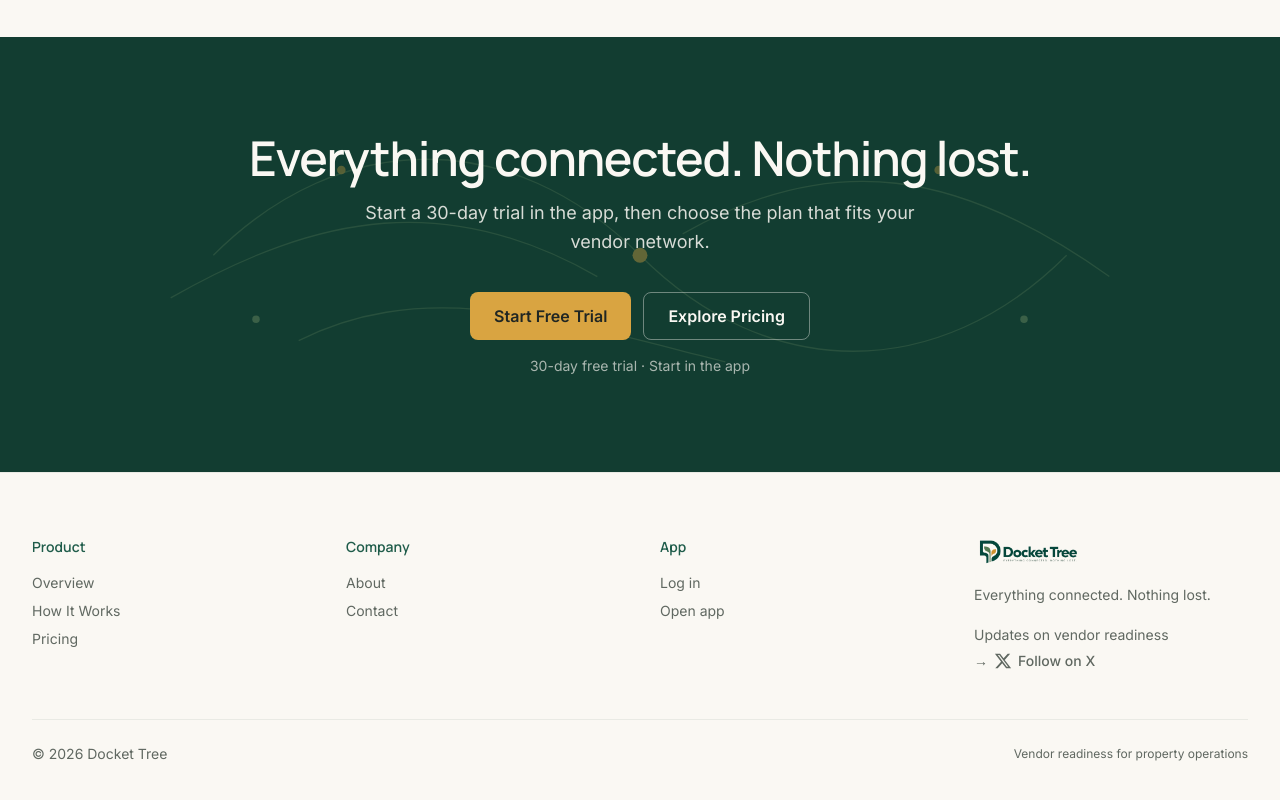
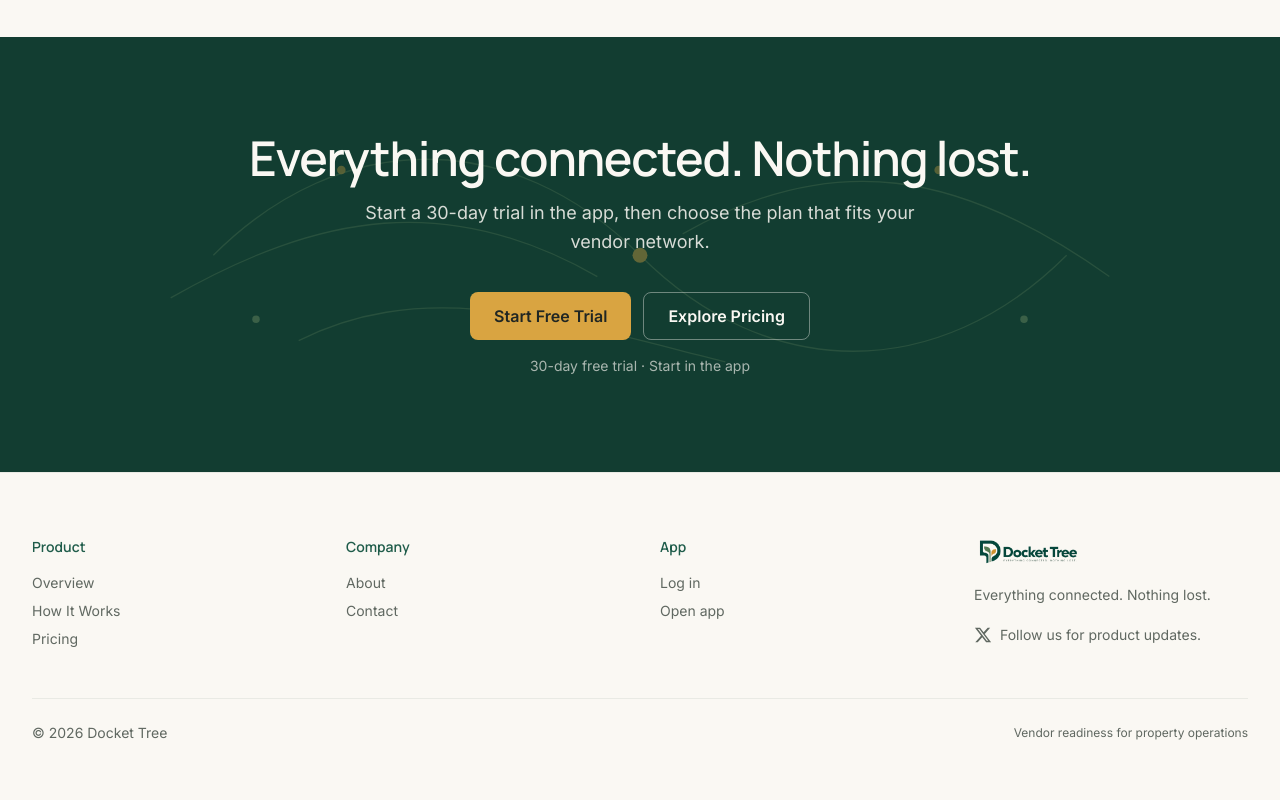
Before and after one commit to billynoster/dockettree-www, a Next.js app: page / in a window 1280 px wide. Shown: the part 7737-8537 px from the top of the page. Built offline with nearby package versions, Linux system fonts and the light colour scheme.

Commit message:
Simplify footer X CTA to Follow us for product updates
One X icon plus quiet copy under the brand — no arrow or
duplicate platform name in the visible text.

```diff
--- a/src/components/marketing/MarketingFooter.tsx
+++ b/src/components/marketing/MarketingFooter.tsx
@@ -100,15 +100,11 @@ export function MarketingFooter() {
               href={X_URL}
               target="_blank"
               rel="noopener noreferrer"
-              aria-label="Docket Tree on X — updates on vendor readiness"
-              className="mt-5 inline-flex max-w-full flex-wrap items-center gap-x-2 gap-y-1.5 rounded-sm text-sm text-slate transition-colors hover:text-evergreen focus-visible:outline-none focus-visible:ring-2 focus-visible:ring-evergreen focus-visible:ring-offset-2 focus-visible:ring-offset-ivory"
+              aria-label="Docket Tree on X"
+              className="mt-5 inline-flex max-w-full items-center gap-2 rounded-sm text-sm text-slate transition-colors hover:text-evergreen focus-visible:outline-none focus-visible:ring-2 focus-visible:ring-evergreen focus-visible:ring-offset-2 focus-visible:ring-offset-ivory"
             >
-              <span>Updates on vendor readiness</span>
-              <span className="inline-flex items-center gap-1.5 font-medium text-current">
-                <span aria-hidden="true">→</span>
-                <XIcon className="shrink-0" />
-                <span>Follow on X</span>
-              </span>
+              <XIcon className="shrink-0" />
+              <span>Follow us for product updates.</span>
             </a>
           </div>
         </div>
```
